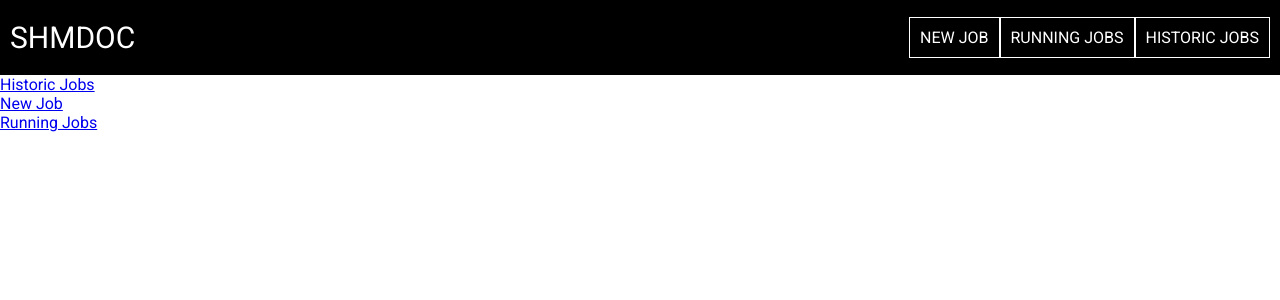
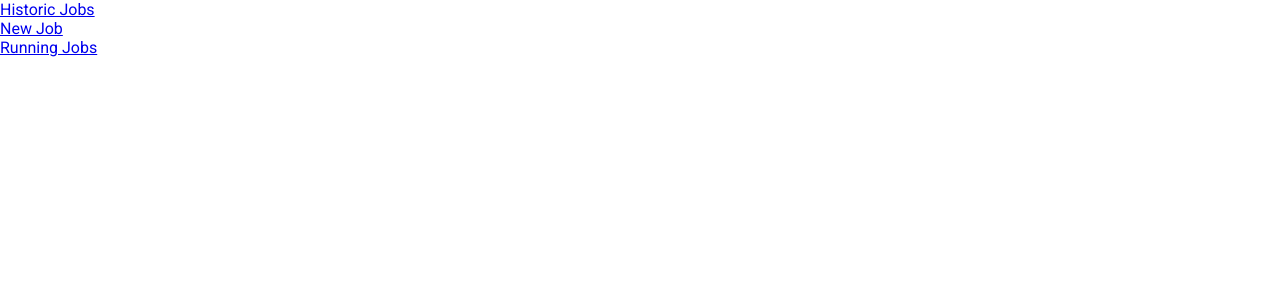
Before and after one commit to shmdoc/frontend-shmdoc-osoc-poc, a Vue app: page / in a window 1280 px wide. Shown: the top 300 px of the page. Built offline with nearby package versions, Linux system fonts and the light colour scheme.

Commit message:
added hiding header when on home

```diff
--- a/src/App.vue
+++ b/src/App.vue
@@ -1,6 +1,6 @@
 <template>
   <div id="app">
-    <header>
+    <header v-if="!onHome">
       <Header/>
     </header>
     <router-view/>
@@ -13,7 +13,12 @@ import Header from '@/components/Header.vue'
 export default {
 	components: {
     Header
-	}
+	},
+  computed: {
+    onHome() {
+      return this.$route.name === 'home'
+    }
+  }
 }
 </script>
 
--- a/src/views/Home.vue
+++ b/src/views/Home.vue
@@ -11,7 +11,10 @@
 <script>
 export default {
 	components: {
-	}
+	},
+  mounted() {
+    console.log(this.$route.name)
+  }
 }
 </script>
 
```
